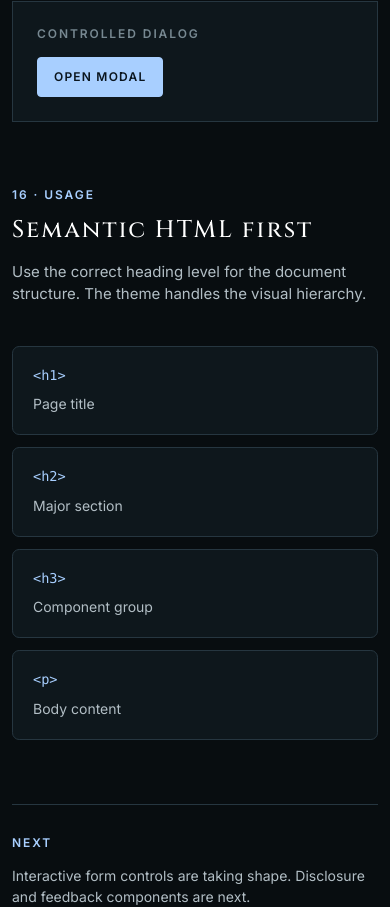
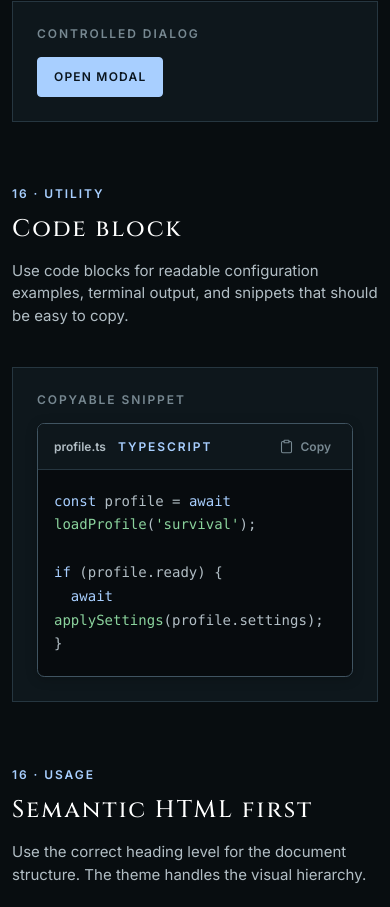
Before and after one commit to MonoPT/mudcrab-website, a SvelteKit app: page /components in a window 390 px wide. Shown: the part 9677-10584 px from the top of the page. Built offline with nearby package versions, Linux system fonts and the light colour scheme.

Commit message:
code block responsiveness fix

```diff
--- a/package.json
+++ b/package.json
@@ -34,6 +34,7 @@
 		"@internationalized/date": "^3.8.1",
 		"@lucide/svelte": "^1.48.0",
 		"bits-ui": "^2.19.3",
+		"highlight.js": "^11.12.0",
 		"ogygia": "^0.7.0"
 	}
 }
--- /dev/null
+++ b/src/components/CodeBlock.svelte
@@ -0,0 +1,208 @@
+<script lang="ts">
+	import { Check, Clipboard } from '@lucide/svelte';
+	import hljs from 'highlight.js/lib/core';
+	import bash from 'highlight.js/lib/languages/bash';
+	import css from 'highlight.js/lib/languages/css';
+	import javascript from 'highlight.js/lib/languages/javascript';
+	import json from 'highlight.js/lib/languages/json';
+	import typescript from 'highlight.js/lib/languages/typescript';
+	hljs.registerLanguage('bash', bash);
+	hljs.registerLanguage('css', css);
+	hljs.registerLanguage('javascript', javascript);
+	hljs.registerLanguage('js', javascript);
+	hljs.registerLanguage('json', json);
+	hljs.registerLanguage('typescript', typescript);
+	hljs.registerLanguage('ts', typescript);
+
+	let {
+		code,
+		language = 'text',
+		filename,
+		copyable = true
+	}: {
+		code: string;
+		language?: string;
+		filename?: string;
+		copyable?: boolean;
+	} = $props();
+
+	let copied = $state(false);
+	let copyTimer: ReturnType<typeof setTimeout> | undefined;
+	let highlightedCode = $derived.by(() => {
+		try {
+			return hljs.highlight(code, { language }).value;
+		} catch {
+			return code.replaceAll('&', '&amp;').replaceAll('<', '&lt;').replaceAll('>', '&gt;');
+		}
+	});
+
+	async function copyCode() {
+		try {
+			await navigator.clipboard.writeText(code);
+			copied = true;
+			if (copyTimer) clearTimeout(copyTimer);
+			copyTimer = setTimeout(() => {
+				copied = false;
+			}, 1800);
+		} catch {
+			copied = false;
+		}
+	}
+</script>
+
+<div class="code-block">
+	<div class="code-header">
+		<div class="code-meta">
+			{#if filename}<span class="code-filename">{filename}</span>{/if}
+			<span class="code-language">{language}</span>
+		</div>
+		{#if copyable}
+			<button
+				class="copy-button"
+				type="button"
+				onclick={copyCode}
+				aria-label={copied ? 'Code copied' : 'Copy code'}
+			>
+				{#if copied}
+					<Check size={15} strokeWidth={1.75} aria-hidden="true" />
+					<span>Copied</span>
+				{:else}
+					<Clipboard size={15} strokeWidth={1.75} aria-hidden="true" />
+					<span>Copy</span>
+				{/if}
+			</button>
+		{/if}
+	</div>
+	<pre><code>{@html highlightedCode}</code></pre>
+	{#if copied}<span class="sr-only" role="status">Code copied to clipboard.</span>{/if}
+</div>
+
+<style>
+	.code-block {
+		width: 100%;
+		min-width: 0;
+		max-width: 100%;
+		overflow: hidden;
+		border: 1px solid var(--color-border-strong);
+		border-radius: var(--radius-md);
+		background: var(--color-surface-inset);
+		box-shadow: var(--shadow-sm);
+	}
+	.code-header {
+		display: flex;
+		align-items: center;
+		justify-content: space-between;
+		gap: 1rem;
+		min-height: 2.75rem;
+		padding: 0.5rem 0.75rem 0.5rem 1rem;
+		border-bottom: 1px solid var(--color-border);
+		background: var(--color-surface);
+	}
+	.code-meta {
+		display: flex;
+		align-items: center;
+		gap: 0.75rem;
+		min-width: 0;
+	}
+	.code-filename {
+		overflow: hidden;
+		color: var(--color-text-muted);
+		font-size: var(--text-xs);
+		font-weight: 600;
+		text-overflow: ellipsis;
+		white-space: nowrap;
+	}
+	.code-language {
+		color: var(--color-accent);
+		font: 600 var(--text-xs) var(--font-body);
+		letter-spacing: var(--tracking-label);
+		text-transform: uppercase;
+	}
+	.copy-button {
+		display: inline-flex;
+		align-items: center;
+		gap: 0.4rem;
+		flex: 0 0 auto;
+		padding: 0.35rem 0.5rem;
+		border: 1px solid transparent;
+		border-radius: var(--radius-sm);
+		background: transparent;
+		color: var(--color-text-subtle);
+		font: 600 var(--text-xs) var(--font-body);
+		cursor: pointer;
+	}
+	.copy-button:hover {
+		border-color: var(--color-border-strong);
+		color: var(--color-text);
+	}
+	.copy-button:focus-visible {
+		outline: none;
+		box-shadow: var(--focus-ring);
+	}
+	pre {
+		display: block;
+		width: 100%;
+		min-width: 0;
+		max-width: 100%;
+		max-height: 26rem;
+		margin: 0;
+		overflow-x: auto;
+		overflow-y: auto;
+		padding: 1.25rem 1rem;
+		color: var(--color-text-muted);
+		font: var(--text-sm) / 1.7 var(--font-mono);
+		tab-size: 2;
+		white-space: pre;
+	}
+	code {
+		display: block;
+		min-width: max-content;
+		font: inherit;
+		color: inherit;
+	}
+	:global(.hljs-comment),
+	:global(.hljs-quote) {
+		color: var(--color-text-subtle);
+	}
+	:global(.hljs-keyword),
+	:global(.hljs-selector-tag),
+	:global(.hljs-literal) {
+		color: var(--color-accent);
+	}
+	:global(.hljs-string),
+	:global(.hljs-title),
+	:global(.hljs-section),
+	:global(.hljs-attribute) {
+		color: var(--color-success);
+	}
+	:global(.hljs-number),
+	:global(.hljs-variable),
+	:global(.hljs-template-variable) {
+		color: var(--color-warning);
+	}
+	:global(.hljs-built_in),
+	:global(.hljs-type),
+	:global(.hljs-symbol) {
+		color: var(--color-info);
+	}
+	@media (max-width: 560px) {
+		pre {
+			white-space: pre-wrap;
+			overflow-wrap: anywhere;
+			word-break: break-word;
+		}
+		code {
+			min-width: 0;
+		}
+	}
+	.sr-only {
+		position: absolute;
+		width: 1px;
+		height: 1px;
+		padding: 0;
+		overflow: hidden;
+		clip: rect(0, 0, 0, 0);
+		white-space: nowrap;
+		border: 0;
+	}
+</style>
--- a/src/routes/components/+page.svelte
+++ b/src/routes/components/+page.svelte
@@ -14,6 +14,7 @@
 	import Alert from '../../components/Alert.svelte' with { wake: 'load' };
 	import Tooltip from '../../components/Tooltip.svelte' with { wake: 'load' };
 	import Modal from '../../components/Modal.svelte' with { wake: 'load' };
+	import CodeBlock from '../../components/CodeBlock.svelte' with { wake: 'visible' };
 
 	let searchValue = $state('');
 	let category = $state<string | undefined>(undefined);
@@ -50,6 +51,12 @@
 			disabled: true
 		}
 	];
+	const codeExample = `const profile = await loadProfile('survival');
+
+if (profile.ready) {
+  await applySettings(profile.settings);
+}`;
+
 	const tabItems = [
 		{
 			value: 'overview',
@@ -607,6 +614,24 @@
 			</div>
 		</section>
 
+		<section class="section" aria-labelledby="code-block-heading">
+			<div class="section-heading">
+				<p class="eyebrow">16 · Utility</p>
+				<h2 id="code-block-heading">Code block</h2>
+				<p>
+					Use code blocks for readable configuration examples, terminal output, and snippets that
+					should be easy to copy.
+				</p>
+			</div>
+
+			<div class="code-showcase">
+				<div class="input-group">
+					<span class="type-label">Copyable snippet</span>
+					<CodeBlock code={codeExample} language="typescript" filename="profile.ts" />
+				</div>
+			</div>
+		</section>
+
 		<section class="section tokens" aria-labelledby="tokens-heading">
 			<div class="section-heading">
 				<p class="eyebrow">16 · Usage</p>
@@ -627,7 +652,7 @@
 
 	<footer>
 		<span class="eyebrow">Next</span>
-		<p>Interactive form controls are taking shape. Disclosure and feedback components are next.</p>
+		<p>Pagination is next, followed by the remaining layout primitives and accessibility review.</p>
 	</footer>
 </div>
 
@@ -759,6 +784,21 @@
 		display: grid;
 		grid-template-columns: repeat(3, 1fr);
 		gap: 1rem;
+	}
+	.code-showcase {
+		display: grid;
+		width: 100%;
+		min-width: 0;
+		gap: 1px;
+		border: 1px solid var(--color-border);
+		background: var(--color-border);
+	}
+	.code-showcase .input-group {
+		width: 100%;
+		min-width: 0;
+		max-width: 100%;
+		padding: 1.5rem;
+		background: var(--color-surface);
 	}
 	.input-showcase {
 		display: grid;
```
Also changed, not shown: 1 other file (tests, documents, lock files or other folders).
